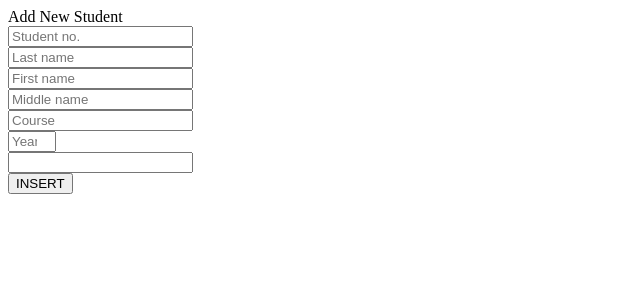
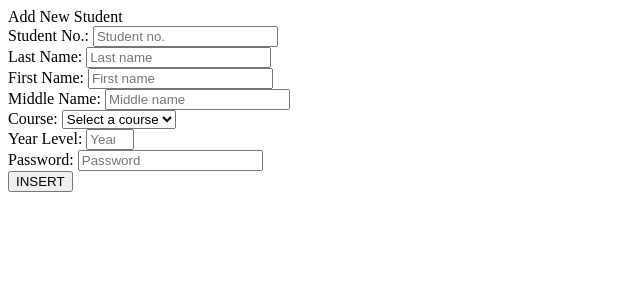
Before and after one commit to Marlie-Mae/LAB-ACTIVITIES, a PHP site: page /student-portal/student-new.php in a window 1280 px wide. Shown: the top 300 px of the page, without its empty margins (0-640 px from the left). Run offline with PHP 8.4, Linux system fonts and the light colour scheme; tables that the repository leaves empty or names only in its code hold one stand-in row (values such as "Sample post").

Commit message:
Update student-new.php

```diff
--- a/it221/student-portal/student-new.php
+++ b/it221/student-portal/student-new.php
@@ -37,13 +37,42 @@
             }
         ?>
         <form action="" method="POST">
+            <label for="student_no">Student No.:</label>
             <input type="text" name="student_no" placeholder="Student no." required> <br>
+
+            <label for="l_name">Last Name:</label>
             <input type="text" name="l_name" placeholder="Last name" required> <br>
+
+            <label for="f_name">First Name:</label>
             <input type="text" name="f_name" placeholder="First name" required> <br>
+
+            <label for="m_name">Middle Name:</label>
             <input type="text" name="m_name" placeholder="Middle name"> <br>
-            <input type="text" name="course_code" placeholder="Course" required> <br>
+
+            <label for="course_code">Course:</label>
+            <select name="course_code" id="">
+                <option value="" disabled selected>Select a course</option>
+                <?php
+                    $query = mysqli_query($connection, "SELECT * FROM tbl_course");
+                    $rows = mysqli_num_rows($query);
+                    if ($rows > 0) {
+                        while ($data = mysqli_fetch_assoc($query)) {
+                ?>
+                            <option value="<?php echo $data['course_code']; ?>">
+                                <?php echo $data['course_code']; ?>
+                            </option>
+                <?php
+                        }
+                    }
+                ?>
+            </select>
+            <br>
+
+            <label for="year_level">Year Level:</label>
             <input type="number" name="year_level" placeholder="Year level" min="1" max="4" required> <br>
-            <input type="password" name="password" required> <br>
+
+            <label for="password">Password:</label>
+            <input type="password" name="password" placeholder="Password" required> <br>
             <input type="submit" name="" value="INSERT">
         </form>
     </body>
```
